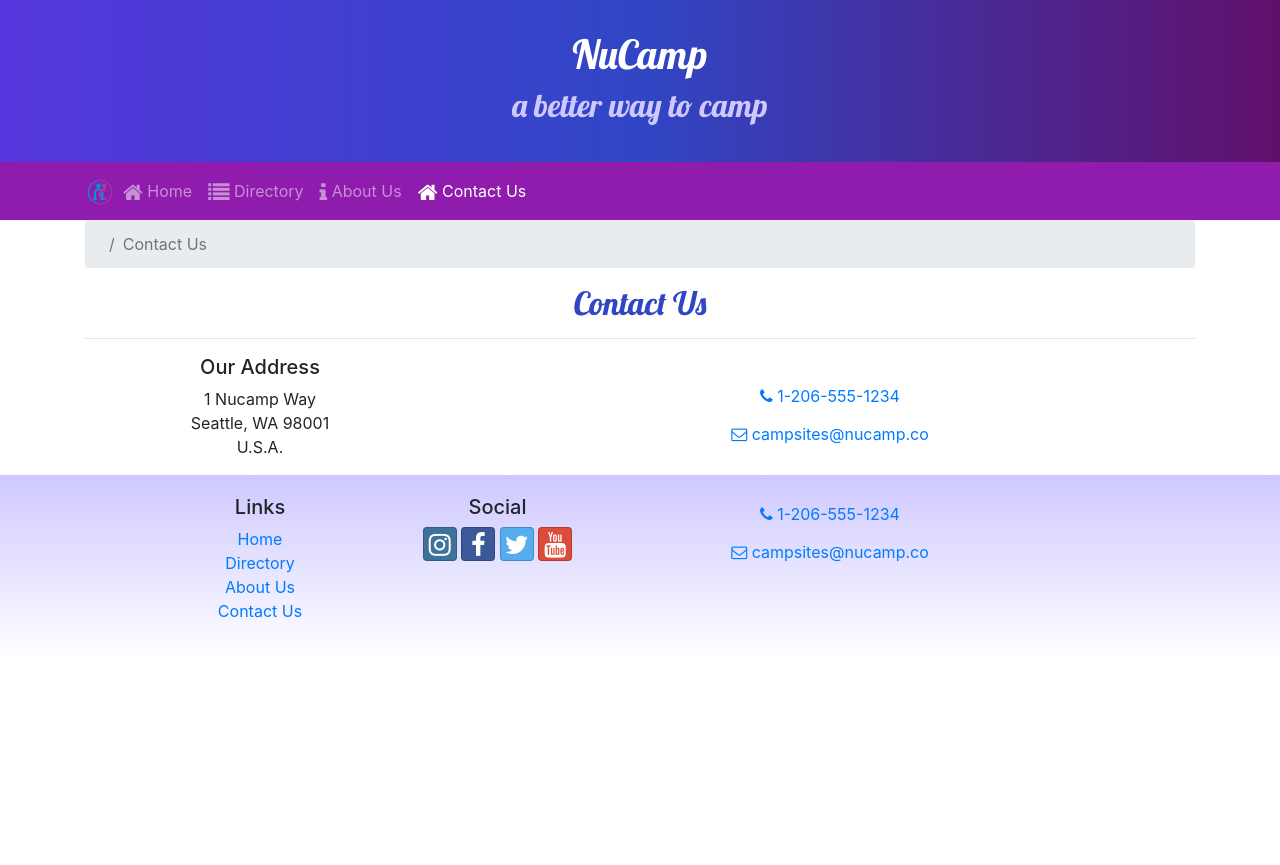
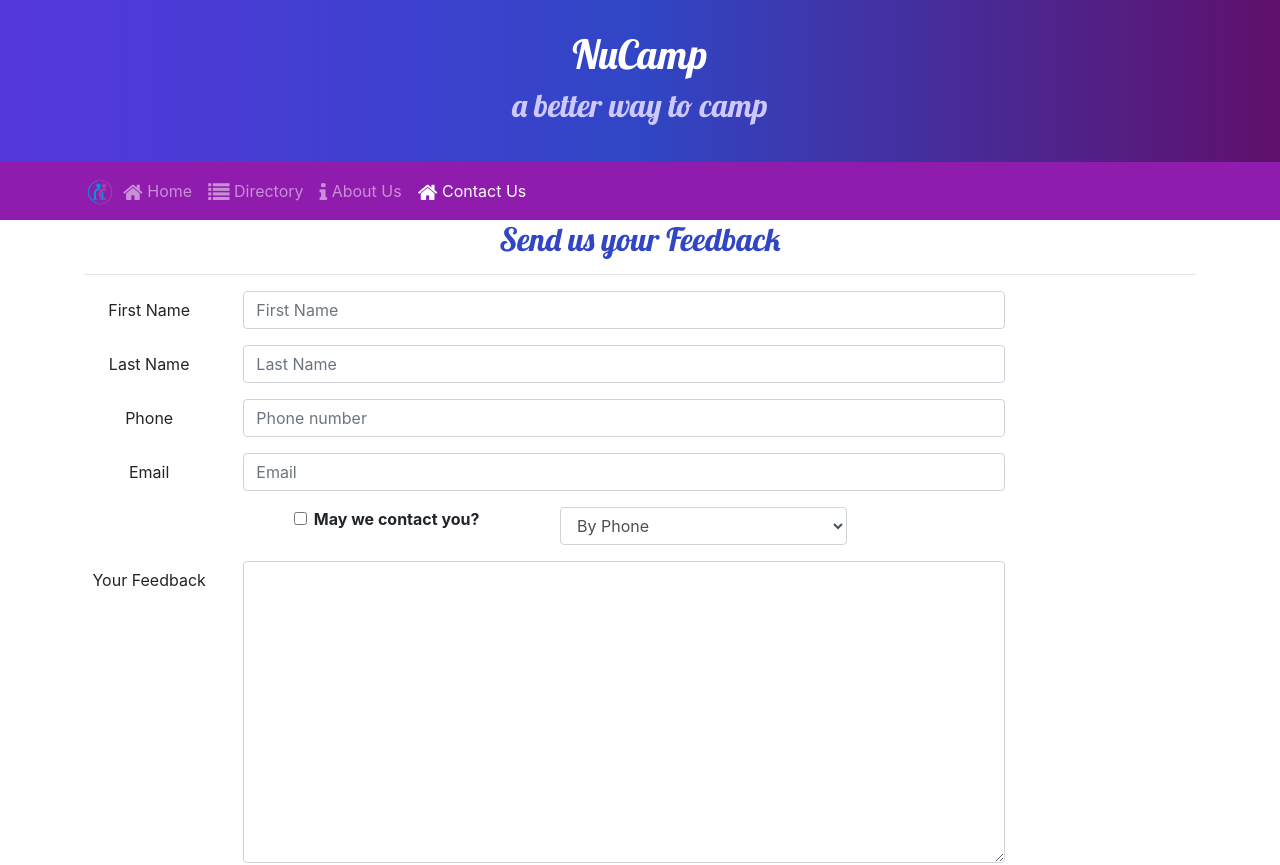
Before and after one commit to jakthedev/reactSite, a React (Create React App) app: page /contact in a window 1280 px wide. Shown: the top 865 px of the page. Before the commit the page ends 800 px from the top, so only its background shows below. Built offline with nearby package versions, Linux system fonts and the light colour scheme.

Commit message:
The control form is working correctly

```diff
--- a/src/components/ContactComponent.js
+++ b/src/components/ContactComponent.js
@@ -42,34 +42,92 @@ class Contact extends Component {
     render() {
     return (
         <div className="container">
-            <div className="row">
-                <div className="col">
-                <Breadcrumb>
-                            <BreadcrumbItem><Link to="/home"></Link></BreadcrumbItem>
-                            <BreadcrumbItem active>Contact Us</BreadcrumbItem>
-                           </Breadcrumb>
-                    <h2>Contact Us</h2>
-                    <hr />
+            <div className="row row-content">
+                    <div className="col-12">
+                        <h2>Send us your Feedback</h2>
+                        <hr />
+                    </div>
+                    <div className="col-md-10">
+                        <Form onSubmit={this.handleSubmit}>
+                            <FormGroup row>
+                                <Label htmlFor="firstName" md={2}>First Name</Label>
+                                <Col md={10}>
+                                    <Input type="text" id="firstName" name="firstName"
+                                        placeholder="First Name"
+                                        value={this.state.firstName}
+                                        onChange={this.handleInputChange} />
+                                </Col>
+                            </FormGroup>
+                            <FormGroup row>
+                                <Label htmlFor="lastName" md={2}>Last Name</Label>
+                                <Col md={10}>
+                                    <Input type="text" id="lastName" name="lastName"
+                                        placeholder="Last Name"
+                                        value={this.state.lastName}
+                                        onChange={this.handleInputChange} />
+                                </Col>
+                            </FormGroup>
+                            <FormGroup row>
+                                <Label htmlFor="phoneNum" md={2}>Phone</Label>
+                                <Col md={10}>
+                                    <Input type="tel" id="phoneNum" name="phoneNum"
+                                        placeholder="Phone number"
+                                        value={this.state.phoneNum}
+                                        onChange={this.handleInputChange} />
+                                </Col>
+                            </FormGroup>
+                            <FormGroup row>
+                                <Label htmlFor="email" md={2}>Email</Label>
+                                <Col md={10}>
+                                    <Input type="email" id="email" name="email"
+                                        placeholder="Email"
+                                        value={this.state.email}
+                                        onChange={this.handleInputChange} />
+                                </Col>
+                            </FormGroup>
+                            <FormGroup row>
+                                <Col md={{size: 4, offset: 2}}>
+                                    <FormGroup check>
+                                        <Label check>
+                                            <Input type="checkbox"
+                                                name="agree"
+                                                checked={this.state.agree}
+                                                onChange={this.handleInputChange} /> {' '}
+                                            <strong>May we contact you?</strong>
+                                        </Label>
+                                    </FormGroup>
+                                </Col>
+                                <Col md={4}>
+                                    <Input type="select" name="contactType"
+                                            value={this.state.contactType}
+                                            onChange={this.handleInputChange}>
+                                        <option>By Phone</option>
+                                        <option>By Email</option>
+                                    </Input>
+                                </Col>
+                            </FormGroup>
+                            <FormGroup row>
+                                <Label htmlFor="feedback" md={2}>Your Feedback</Label>
+                                <Col md={10}>
+                                    <Input type="textarea" id="feedback" name="feedback"
+                                        rows="12"
+                                        value={this.state.feedback}
+                                        onChange={this.handleInputChange}></Input>
+                                </Col>
+                            </FormGroup>
+                            <FormGroup row>
+                                <Col md={{size: 10, offset: 2}}>
+                                    <Button type="submit" color="primary">
+                                        Send Feedback
+                                    </Button>
+                                </Col>
+                            </FormGroup>
+                        </Form>
+                    </div>
                 </div>
             </div>
-
-            <div className="row row-content align-items-center">
-                <div className="col-sm-4">
-                    <h5>Our Address</h5>
-                    <address>
-                        1 Nucamp Way<br />
-                        Seattle, WA 98001<br />
-                        U.S.A.
-                    </address>
-                </div>
-                <div className="col">
-                    <a role="button" className="btn btn-link" href="tel:+12065551234"><i className="fa fa-phone" /> 1-206-555-1234</a><br />
-                    <a role="button" className="btn btn-link" href="mailto:fakeemail@fakeemail.co"><i className="fa fa-envelope-o" /> campsites@nucamp.co</a>
-                </div>
-            </div>
-        </div>
-    );
-}
+        );
+    }
 }
 
 
```
Also changed, not shown: 1 other file (tests, documents, lock files or other folders).
